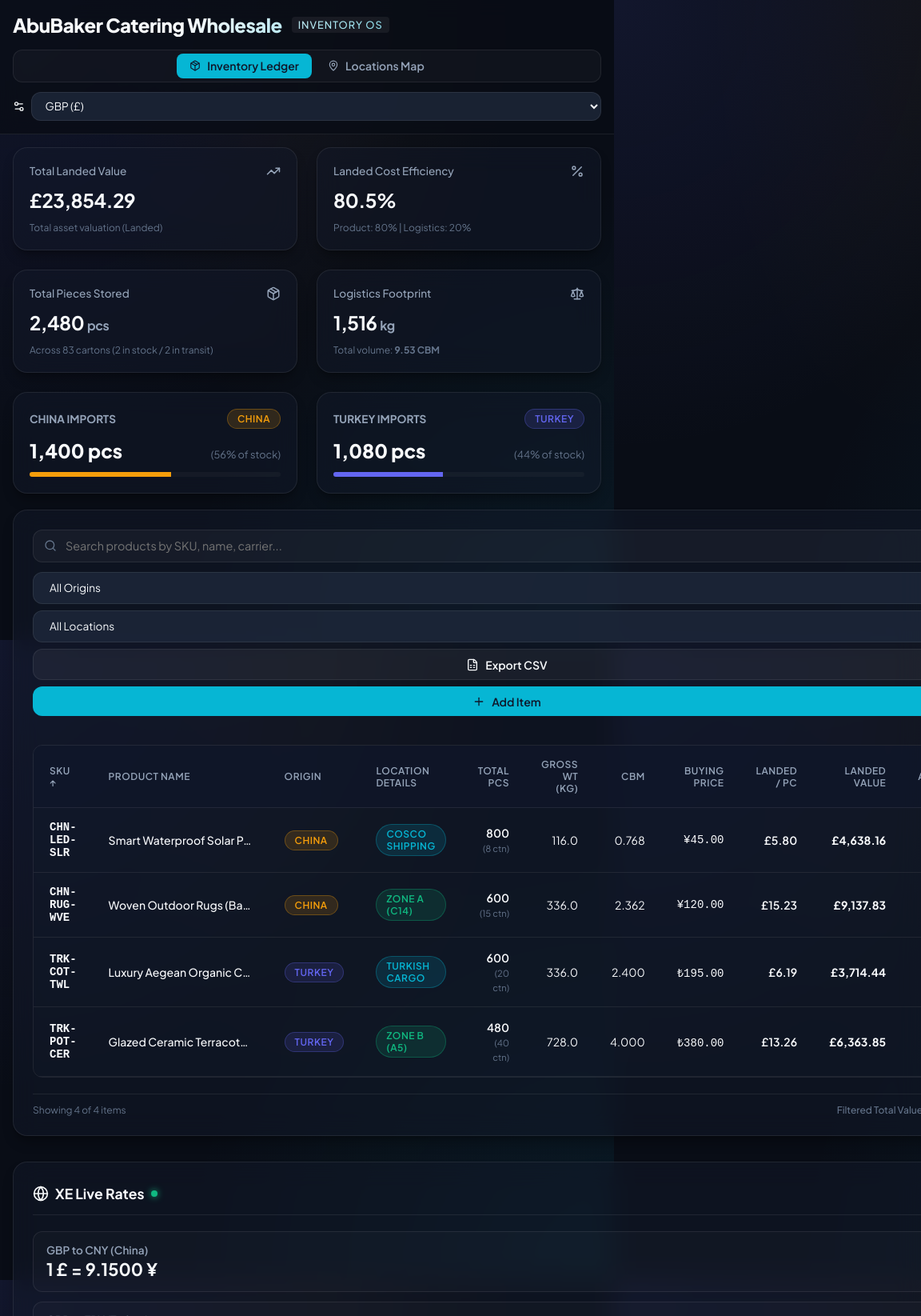
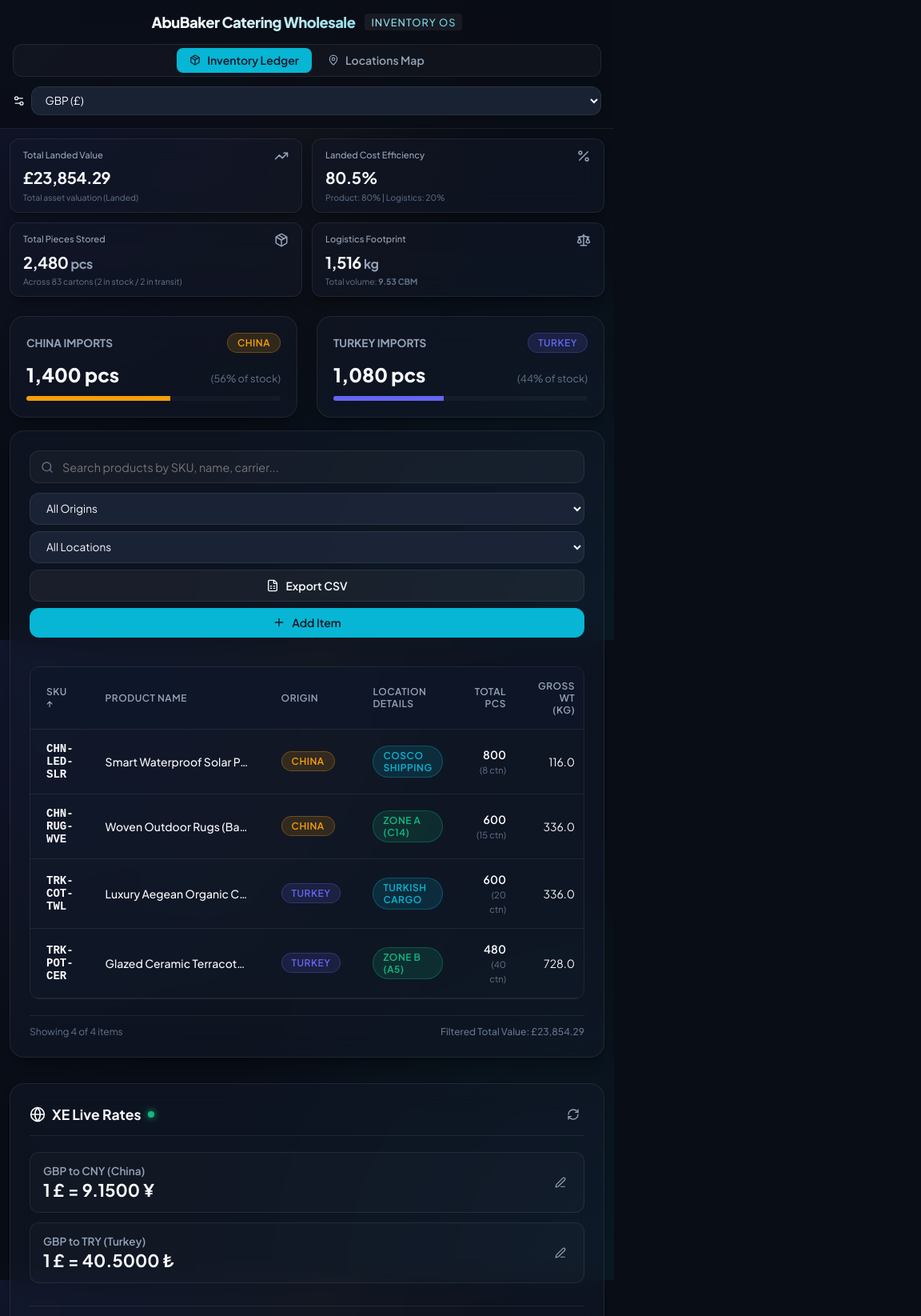
Before and after one commit to MemeSab/abubaker-catering-wholesale, a React (Vite) app: page / in a window 768 px wide. Shown: the top 1645 px of the page at 80% size, 1152 px wide, since content can reach past the window. Built offline with nearby package versions, Linux system fonts and the light colour scheme; no server answers.

Commit message:
Fix mobile layout bugs, vertical timeline, 2x2 stats, and grid stacks

```diff
--- a/src/App.jsx
+++ b/src/App.jsx
@@ -271,7 +271,7 @@ export default function App() {
         <div className="section-split">
 
           {/* Main workspace */}
-          <div style={{ display: 'flex', flexDirection: 'column', gap: '1.5rem' }}>
+          <div style={{ display: 'flex', flexDirection: 'column', gap: '1.5rem', minWidth: 0 }}>
             {activeTab === 'ledger' ? (
               <ProductTable
                 products={products}
--- a/src/components/LocationVisualizer.jsx
+++ b/src/components/LocationVisualizer.jsx
@@ -76,22 +76,22 @@ export default function LocationVisualizer({ products }) {
                   {/* Middle Timeline Map */}
                   <div className="transit-route">
                     {/* Origin node */}
-                    <div className={`route-node origin ${progress >= 0 ? 'active' : ''}`}>
+                    <div className={`route-node origin node-0 ${progress >= 0 ? 'active' : ''}`}>
                       <div className="route-node-label">{p.origin} Port</div>
                     </div>
 
                     {/* Middle sea transit node */}
-                    <div className={`route-node ${progress >= 35 ? 'active' : ''}`} style={{ left: '35%' }}>
+                    <div className={`route-node node-1 ${progress >= 35 ? 'active' : ''}`}>
                       <div className="route-node-label">International Waters</div>
                     </div>
 
                     {/* Customs port node */}
-                    <div className={`route-node ${progress >= 70 ? 'active' : ''}`} style={{ left: '70%' }}>
+                    <div className={`route-node node-2 ${progress >= 70 ? 'active' : ''}`}>
                       <div className="route-node-label">Customs / Port</div>
                     </div>
 
                     {/* Destination node */}
-                    <div className={`route-node destination ${progress >= 90 ? 'active' : ''}`}>
+                    <div className={`route-node destination node-3 ${progress >= 90 ? 'active' : ''}`}>
                       <div className="route-node-label">Local Warehouse</div>
                     </div>
                   </div>
--- a/src/components/ProductModal.jsx
+++ b/src/components/ProductModal.jsx
@@ -370,7 +370,7 @@ export default function ProductModal({
                     </div>
 
                     {formData.status === 'Warehouse' ? (
-                      <div className="form-grid form-grid-4" style={{ display: 'grid', gridTemplateColumns: 'repeat(4, 1fr)', gap: '0.5rem' }}>
+                      <div className="form-grid-4">
                         <div className="form-group">
                           <label className="form-label">Zone</label>
                           <select name="warehouseZone" className="select-filter" value={formData.warehouseZone} onChange={handleChange} style={{ height: '38px', padding: '0.5rem' }}>
@@ -393,7 +393,7 @@ export default function ProductModal({
                         </div>
                       </div>
                     ) : (
-                      <div className="form-grid form-grid-3" style={{ display: 'grid', gridTemplateColumns: 'repeat(3, 1fr)', gap: '0.5rem' }}>
+                      <div className="form-grid-3">
                         <div className="form-group">
                           <label className="form-label">Carrier</label>
                           <input type="text" name="transitCarrier" className="form-control" placeholder="e.g. Maersk" value={formData.transitCarrier} onChange={handleChange} />
--- a/src/index.css
+++ b/src/index.css
@@ -606,12 +606,21 @@ body {
   gap: 1.25rem;
 }
 
+.form-grid-2, .form-grid-3, .form-grid-4 {
+  display: grid;
+  grid-template-columns: 1fr;
+  gap: 1rem;
+}
+
 @media (min-width: 600px) {
   .form-grid-2 {
     grid-template-columns: repeat(2, 1fr);
   }
   .form-grid-3 {
     grid-template-columns: repeat(3, 1fr);
+  }
+  .form-grid-4 {
+    grid-template-columns: repeat(4, 1fr);
   }
 }
 
@@ -871,6 +880,12 @@ body {
     text-align: center;
   }
 
+  .brand {
+    font-size: 1.15rem;
+    white-space: nowrap;
+    justify-content: center;
+  }
+
   .navbar-actions {
     flex-direction: column;
     gap: 0.75rem;
@@ -888,16 +903,32 @@ body {
   }
 
   .main-content {
-    padding: 1rem;
-    gap: 1.25rem;
+    padding: 0.75rem;
+    gap: 1rem;
+  }
+
+  /* 2x2 Layout for stats cards */
+  .dashboard-grid {
+    grid-template-columns: repeat(2, 1fr) !important;
+    gap: 0.75rem;
   }
 
   .stats-card {
-    padding: 1.25rem;
+    padding: 0.75rem 1rem;
+    gap: 0.35rem;
+    border-radius: var(--radius-md);
   }
 
   .stats-value {
-    font-size: 1.5rem;
+    font-size: 1.25rem;
+  }
+
+  .stats-header {
+    font-size: 0.7rem;
+  }
+
+  .stats-footer {
+    font-size: 0.65rem;
   }
 
   .table-controls {
@@ -926,11 +957,18 @@ body {
 
   .form-grid-2, .form-grid-3, .form-grid-4 {
     grid-template-columns: 1fr !important;
+    gap: 0.75rem !important;
+  }
+
+  .modal-overlay {
+    padding: 0.5rem;
   }
 
   .modal-content {
-    max-height: 95vh;
+    max-height: 96vh;
     border-radius: var(--radius-md);
+    width: 100%;
+    max-width: 100%;
   }
 
   .modal-body {
@@ -938,7 +976,7 @@ body {
     gap: 1rem;
   }
 
-  /* Stack Transit timeline cards */
+  /* Make transit shipment row stack on mobile */
   .transit-shipment {
     flex-direction: column;
     align-items: stretch;
@@ -951,14 +989,54 @@ body {
     width: 100% !important;
   }
 
+  /* Convert transit map to vertical timeline on mobile */
   .transit-route {
-    padding: 1.5rem 0.5rem 2rem 0.5rem;
-    min-height: 60px;
-    flex: none;
+    display: flex;
+    flex-direction: column;
+    align-items: flex-start;
+    justify-content: flex-start;
+    gap: 2rem;
+    padding: 0.75rem 0 0.75rem 2rem;
+    position: relative;
+    height: auto;
+    width: 100%;
+  }
+
+  .transit-route::before {
+    content: '';
+    position: absolute;
+    left: 5px;
+    top: 6px;
+    bottom: 6px;
+    width: 2px;
+    height: auto;
+    right: auto;
+    background: dashed rgba(255, 255, 255, 0.15);
+  }
+
+  .route-node {
+    position: relative !important;
+    left: 0 !important;
+    top: 0 !important;
+    margin: 0 !important;
   }
 
   .route-node-label {
-    font-size: 0.6rem;
-    top: 20px;
+    position: absolute !important;
+    top: -2px !important;
+    left: 24px !important;
+    transform: none !important;
+    text-align: left !important;
+    white-space: nowrap !important;
+    font-size: 0.7rem !important;
+    font-weight: 700;
+  }
+
+  /* Force table wrapper constraint */
+  .table-wrapper {
+    width: 100%;
+    max-width: 100%;
+    overflow-x: auto;
+    -webkit-overflow-scrolling: touch;
   }
 }
```
